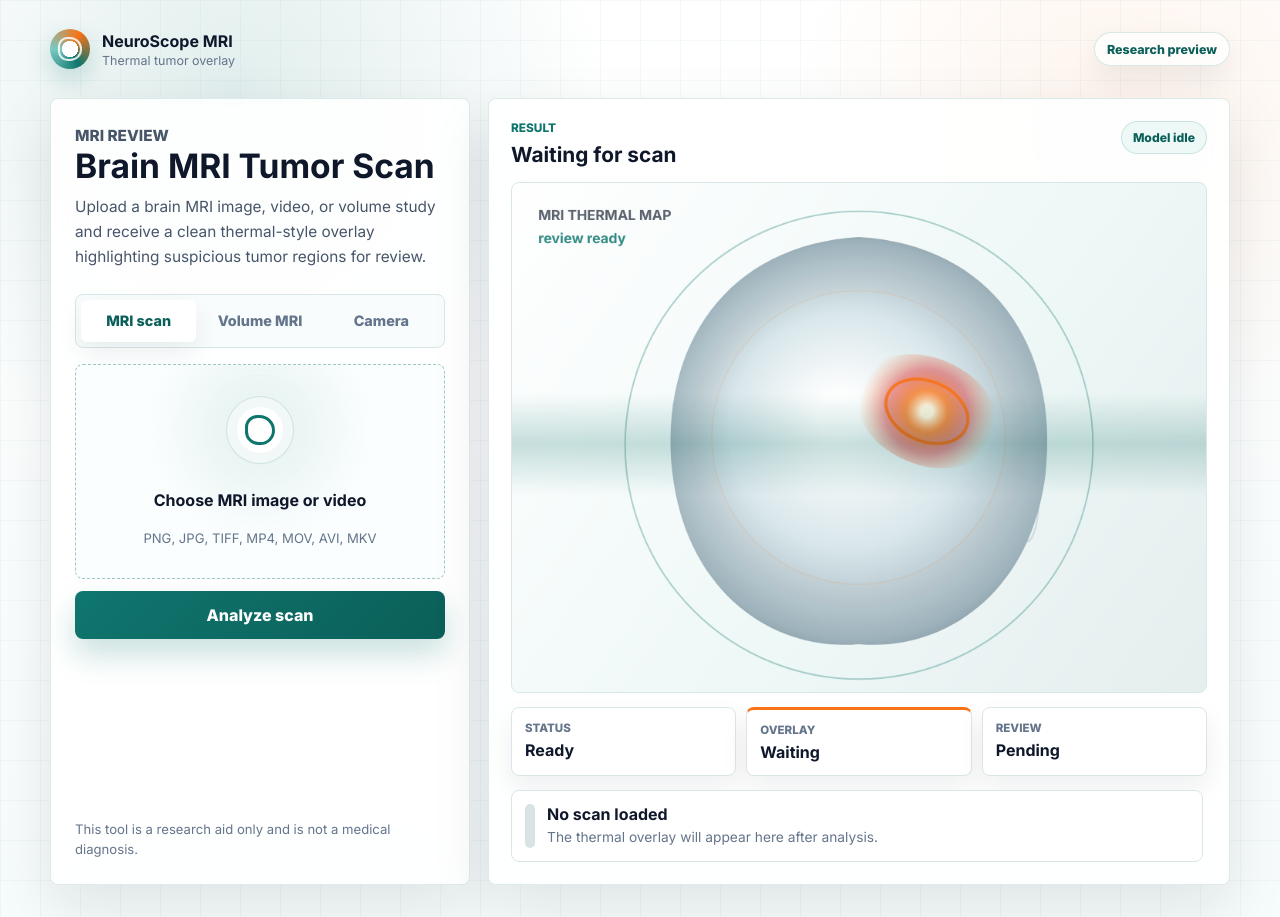
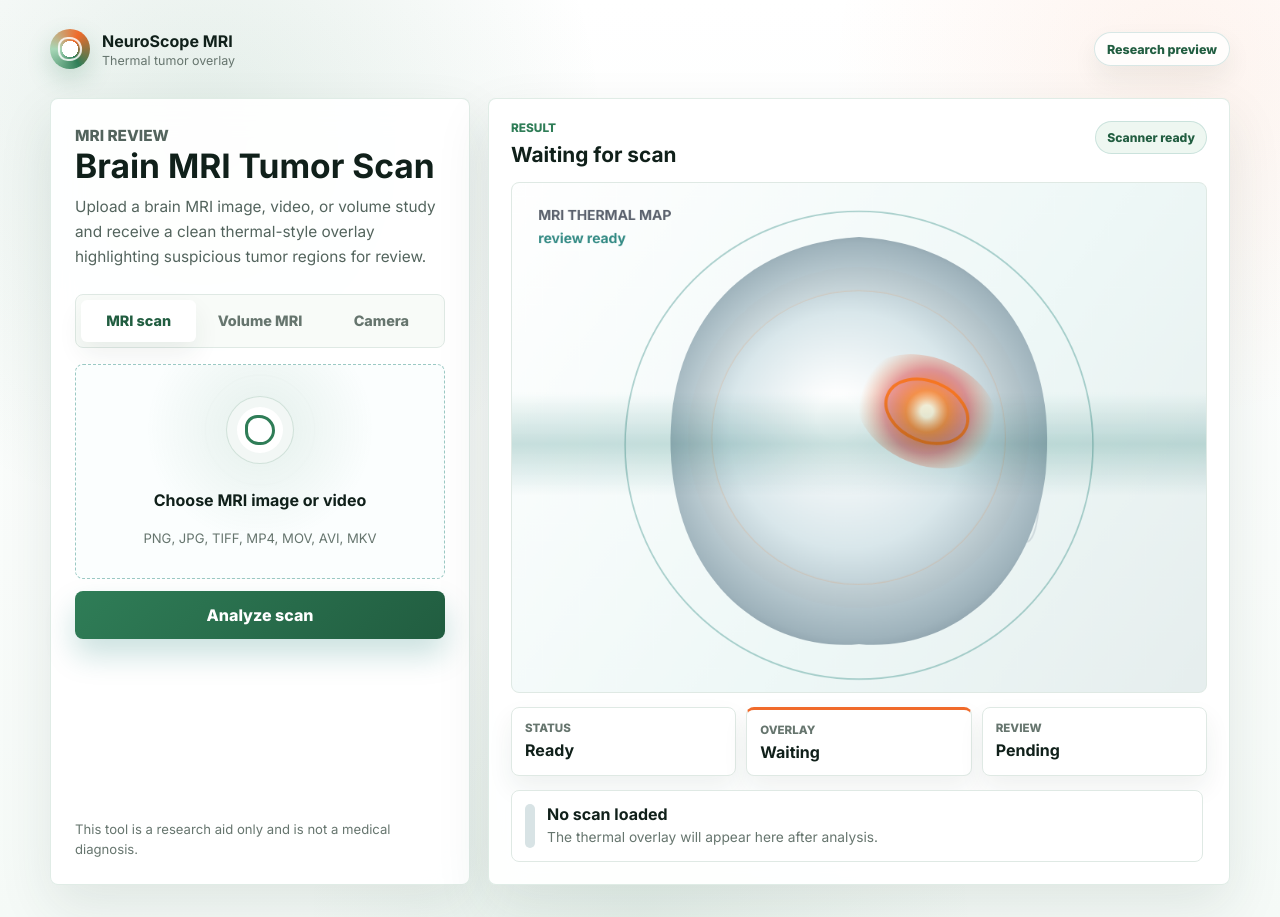
Before and after one commit to Muhammad-Kashif-Ijaz/Brain-Tumor-Detection-DevOps-Project, a Flask app: page / in a window 1280 px wide. Run offline with Flask 3, Linux system fonts and the light colour scheme.

Commit message:
Improve natural UI and thermal tumor result feedback

```diff
--- a/static/css/styles.css
+++ b/static/css/styles.css
@@ -1,17 +1,17 @@
 :root {
   color-scheme: light;
-  --bg: #f6fbfb;
+  --bg: #f5faf7;
   --paper: #ffffff;
-  --ink: #0f172a;
-  --muted: #64748b;
-  --line: #d9e6e8;
-  --soft: #edf8f7;
-  --accent: #0f766e;
-  --accent-strong: #0b5f59;
-  --thermal: #f97316;
-  --thermal-soft: #fff1e8;
-  --shadow: 0 22px 60px rgba(15, 23, 42, 0.1);
-  --soft-shadow: 0 12px 28px rgba(15, 23, 42, 0.07);
+  --ink: #10201a;
+  --muted: #66756e;
+  --line: #dfe9e4;
+  --soft: #eef7f1;
+  --accent: #2f7d57;
+  --accent-strong: #215d40;
+  --thermal: #f06a2a;
+  --thermal-soft: #fff0e8;
+  --shadow: 0 22px 54px rgba(27, 62, 45, 0.1);
+  --soft-shadow: 0 12px 26px rgba(27, 62, 45, 0.07);
 }
 
 * {
@@ -28,12 +28,10 @@ body {
   color: var(--ink);
   font-family: Inter, system-ui, -apple-system, BlinkMacSystemFont, "Segoe UI", sans-serif;
   background:
-    linear-gradient(rgba(15, 118, 110, 0.04) 1px, transparent 1px),
-    linear-gradient(90deg, rgba(15, 118, 110, 0.04) 1px, transparent 1px),
-    radial-gradient(circle at 18% 10%, rgba(15, 118, 110, 0.12), transparent 28%),
-    radial-gradient(circle at 88% 12%, rgba(249, 115, 22, 0.08), transparent 24%),
+    radial-gradient(circle at 16% 14%, rgba(47, 125, 87, 0.13), transparent 30%),
+    radial-gradient(circle at 92% 8%, rgba(240, 106, 42, 0.08), transparent 24%),
+    radial-gradient(circle at 50% 100%, rgba(47, 125, 87, 0.08), transparent 30%),
     linear-gradient(180deg, #ffffff 0%, var(--bg) 100%);
-  background-size: 40px 40px, 40px 40px, auto, auto, auto;
 }
 
 button,
@@ -81,8 +79,8 @@ a:focus-visible {
   border-radius: 50%;
   background:
     radial-gradient(circle at 50% 50%, #ffffff 0 28%, transparent 29%),
-    conic-gradient(from 150deg, var(--accent), #78c9c2, var(--thermal), var(--accent));
-  box-shadow: 0 10px 24px rgba(15, 118, 110, 0.22);
+    conic-gradient(from 150deg, var(--accent), #a7d7b7, var(--thermal), var(--accent));
+  box-shadow: 0 10px 24px rgba(47, 125, 87, 0.22);
 }
 
 .brand-mark::after {
@@ -134,9 +132,9 @@ a:focus-visible {
 
 .scanner-card,
 .result-card {
-  border: 1px solid rgba(15, 118, 110, 0.14);
+  border: 1px solid rgba(47, 125, 87, 0.15);
   border-radius: 8px;
-  background: rgba(255, 255, 255, 0.9);
+  background: rgba(255, 255, 255, 0.94);
   box-shadow: var(--shadow);
   backdrop-filter: blur(16px);
 }
@@ -182,7 +180,7 @@ h2 {
 
 .intro p {
   margin-bottom: 0;
-  color: #475569;
+  color: #53645d;
   font-size: 0.96rem;
   line-height: 1.65;
 }
@@ -195,7 +193,7 @@ h2 {
   padding: 5px;
   border: 1px solid var(--line);
   border-radius: 8px;
-  background: #f8fcfc;
+  background: #f8fbf8;
 }
 
 .mode-tab {
@@ -238,7 +236,7 @@ h2 {
   border: 1.5px dashed #9bc9c4;
   border-radius: 8px;
   background:
-    radial-gradient(circle at 50% 30%, rgba(15, 118, 110, 0.1), transparent 48%),
+    radial-gradient(circle at 50% 30%, rgba(47, 125, 87, 0.11), transparent 48%),
     #fbfefe;
   text-align: center;
   cursor: pointer;
@@ -248,7 +246,7 @@ h2 {
 .dropzone:hover,
 .dropzone.dragging {
   border-color: var(--accent);
-  box-shadow: 0 18px 40px rgba(15, 118, 110, 0.14);
+  box-shadow: 0 18px 40px rgba(47, 125, 87, 0.14);
   transform: translateY(-1px);
 }
 
@@ -264,10 +262,10 @@ h2 {
   width: 68px;
   height: 68px;
   margin-bottom: 12px;
-  border: 1px solid rgba(15, 118, 110, 0.2);
+  border: 1px solid rgba(47, 125, 87, 0.22);
   border-radius: 50%;
   background: #ffffff;
-  box-shadow: inset 0 0 0 10px rgba(15, 118, 110, 0.05);
+  box-shadow: inset 0 0 0 10px rgba(47, 125, 87, 0.06);
 }
 
 .dropzone-icon::before,
@@ -388,7 +386,7 @@ h2 {
   background:
     linear-gradient(rgba(255, 255, 255, 0.06) 1px, transparent 1px),
     linear-gradient(90deg, rgba(255, 255, 255, 0.06) 1px, transparent 1px),
-    linear-gradient(135deg, #071513, #102b28);
+    linear-gradient(135deg, #0d1711, #193226);
   background-size: 28px 28px, 28px 28px, auto;
 }
 
@@ -466,11 +464,11 @@ h2 {
   border: 1px solid var(--line);
   border-radius: 8px;
   background:
-    linear-gradient(rgba(15, 118, 110, 0.055) 1px, transparent 1px),
-    linear-gradient(90deg, rgba(15, 118, 110, 0.055) 1px, transparent 1px),
-    radial-gradient(circle at 50% 50%, #ffffff 0%, #eef8f7 56%, #e3eeee 100%);
+    linear-gradient(rgba(47, 125, 87, 0.045) 1px, transparent 1px),
+    linear-gradient(90deg, rgba(47, 125, 87, 0.045) 1px, transparent 1px),
+    radial-gradient(circle at 50% 50%, #ffffff 0%, #f0f8f2 56%, #e5eee8 100%);
   background-size: 30px 30px, 30px 30px, auto;
-  box-shadow: inset 0 -38px 80px rgba(15, 118, 110, 0.08);
+  box-shadow: inset 0 -38px 80px rgba(47, 125, 87, 0.08);
 }
 
 .scan-stage canvas,
--- a/static/js/app.js
+++ b/static/js/app.js
@@ -86,7 +86,7 @@ function setBusy(isBusy, label = "Analyzing") {
   if (isBusy) {
     metricStatus.textContent = label;
     viewerTitle.textContent = "Scanning";
-    modelChip.textContent = "Thermal map running";
+    modelChip.textContent = "Thermal scan running";
   }
 }
 
@@ -136,12 +136,15 @@ function renderResult(data) {
   metricStatus.textContent = ok ? "Complete" : data.status || "Review";
   metricRegions.textContent = findings.length ? "Highlighted" : "Clear";
   metricLatency.textContent = findings.length ? "Clinician review" : "No urgent marker";
-  modelChip.textContent = data.model_name || "Model complete";
+  modelChip.textContent = ok ? "Thermal review ready" : "Review needed";
   viewerTitle.textContent = ok ? "Thermal overlay ready" : "Review needed";
 
   if (data.overlay_url) {
     resultImage.src = `${data.overlay_url}?t=${Date.now()}`;
     resultImage.hidden = false;
+  } else if (ok) {
+    renderError("The scan finished, but the thermal image was not returned.");
+    return;
   }
 
   if (!findings.length) {
@@ -373,5 +376,9 @@ captureFrame.addEventListener("click", () => {
   postLiveFrame(captureCanvas.toDataURL("image/jpeg", 0.9));
 });
 
+resultImage.addEventListener("error", () => {
+  renderError("The thermal result image could not be loaded. Please scan again.");
+});
+
 refreshCameraState();
 requestAnimationFrame(drawMriPreview);
--- a/templates/index.html
+++ b/templates/index.html
@@ -106,7 +106,7 @@
               <p class="eyebrow">Result</p>
               <h2 id="viewerTitle">Waiting for scan</h2>
             </div>
-            <span class="model-chip" id="modelChip">Model idle</span>
+            <span class="model-chip" id="modelChip">Scanner ready</span>
           </div>
 
           <div class="scan-stage" id="scanStage">
```
Also changed, not shown: brain_mri_app/inference.py (+54 -3 lines).
